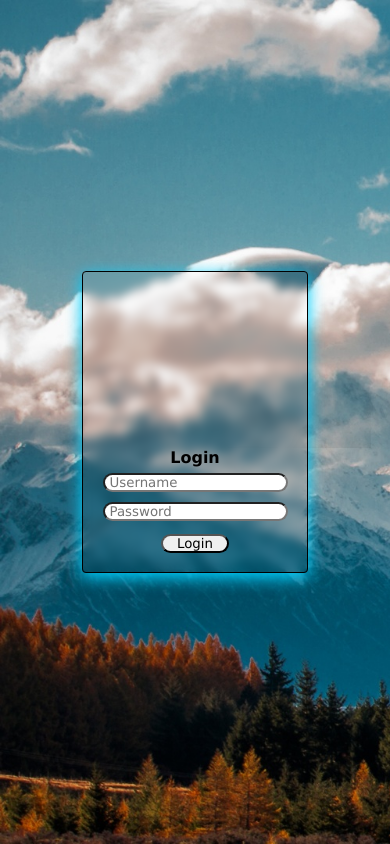
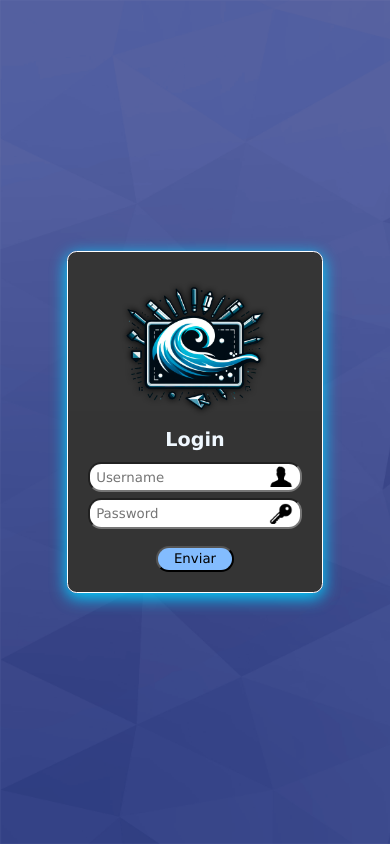
Before and after one commit to Reiax9/Proyecto-Final, a PHP site: page / in a window 390 px wide. Run offline with PHP 8.4, Linux system fonts and the light colour scheme.

Commit message:
Login casi terminado
Falta acabar de poner las media querys y añadir estilos al boton Enviar y hacerlo más bonito.

```diff
--- a/css/index.css
+++ b/css/index.css
@@ -11,7 +11,7 @@ html {
 
 body {
   margin: auto;
-  background-image: url('/img/mountains1.jpg');
+  background-image: url('/img/wallpaper.png');
   background-size: cover;
   background-repeat: no-repeat;
 
@@ -24,18 +24,16 @@ body {
 }
 
 #iconoEmpresa {
-  width: 100%;
-  height: 100%;
-  padding: 5em;
+  width: 10em;
+  height: 10em;
   background-image: url('../img/ClassWaveManagment_Logo.png');
 }
 
 #container-form{
   padding: 1em;
-  border: solid 1px black;
-  border-radius: 4px;
+  border: solid 1px rgb(255, 255, 255);
+  border-radius: 0.6em;
   box-shadow: 0 4px 16px 0 rgba(0, 208, 255, 1), 0 6px 20px 0 rgba(0, 208, 255, 0.2);
-  /* background-color:rgba(0, 0, 0, 0.2); */
 
   display: flex;
   flex-direction: column;
@@ -43,7 +41,8 @@ body {
   justify-content: center;
   align-items: center;
 
-  backdrop-filter: blur(5px);
+  background: url('../img/white.png');
+  /* backdrop-filter: blur(5px); */
 }
 
 
@@ -62,26 +61,40 @@ body {
 }
 
 h1 {
-  font-size: 1em;
-  /* margin: 0.25em 0; */
+  font-size: 1.2em;
+  margin-bottom: 0.4em;
   justify-content: center;
+  color: aliceblue;
 }
 
+.logoInput {
+  position: relative;
+}
+
+#logoProfile {
+  max-height: 1.5em;
+  max-width: 1.5em;
+  position: absolute;
+  top: 0.25em;
+  right: 0.8em;
+}
 
 input {
   flex: 1;
 
   margin: 0.25em;
-  padding: 0px 5px;
+  padding-left: 0.5em;
+  padding-right: 2.5em;
 
-  height: 1.7em;
+  min-height: 2em;
 
   border-radius: 1em;
 }
 
+
 .passuser {
   width: auto;
-  margin-top: 0.5em;
+  margin-top: 0.2em;
 }
 
 .passuser:hover {
@@ -90,6 +103,96 @@ input {
 
 
 #button {
-  margin-top: 0.7em;
+  padding: 0; /*! Resetea el padding de los inputs */
+  margin-top: 1em;
+  min-height: 2em;
   width: 35%;
+
+  background-color: rgb(131, 188, 254);
 }
+
+
+/* ! Sistema Responsive de 12 columnes -- SE TIENE QUE COPIAR Y PEGAR */
+
+.col-1 {width: 8.33%;}
+.col-2 {width: 16.66%;}
+.col-3 {width: 25%;}
+.col-4 {width: 33.33%;}
+.col-5 {width: 41.66%;}
+.col-6 {width: 50%;}
+.col-7 {width: 58.33%;}
+.col-8 {width: 66.66%;}
+.col-9 {width: 75%;}
+.col-10 {width: 83.33%;}
+.col-11 {width: 91.66%;}
+.col-12 {width: 100%;}
+
+/*! Esto también hay que hacer un copia y pega */
+
+[class*="col-"] {
+    float: left;
+    padding: 15px;
+
+    text-align: center;
+    height: 7vh;
+}
+
+/*? Permite un salto de linea */
+
+ .row::after {
+  clear: both;
+  content: "";
+}
+
+
+/*! Web Responsive para moviles, tablets o ordenadores */
+
+@media only screen and (min-width: 375px) {
+  /*¿ Telefonos moviles  */
+  .col-sm-1 {width: 8.33%;}
+  .col-sm-2 {width: 16.66%;}
+  .col-sm-3 {width: 25%;}
+  .col-sm-4 {width: 33.33%;}
+  .col-sm-5 {width: 41.66%;}
+  .col-sm-6 {width: 50%;}
+  .col-sm-7 {width: 58.33%;}
+  .col-sm-8 {width: 66.66%;}
+  .col-sm-9 {width: 75%;}
+  .col-sm-10 {width: 83.33%;}
+  .col-sm-11 {width: 91.66%;}
+  .col-sm-12 {width: 100%;}
+}
+
+/*! Medium devices (landscape tablets, 768px and up) */
+@media only screen and (min-width: 700px) {
+  /*<> Tablets  */
+  .col-md-1 {width: 8.33%;}
+  .col-md-2 {width: 16.66%;}
+  .col-md-3 {width: 25%;}
+  .col-md-4 {width: 33.33%;}
+  .col-md-5 {width: 41.66%;}
+  .col-md-6 {width: 50%;}
+  .col-md-7 {width: 58.33%;}
+  .col-md-8 {width: 66.66%;}
+  .col-md-9 {width: 75%;}
+  .col-md-10 {width: 83.33%;}
+  .col-md-11 {width: 91.66%;}
+  .col-md-12 {width: 100%;}
+}
+
+/*! Medium devices (landscape tablets, 768px and up) */
+@media only screen and (min-width: 950px) {
+  /*$ Desktop  */
+  .col-lg-1 {width: 8.33%;}
+  .col-lg-2 {width: 16.66%;}
+  .col-lg-3 {width: 25%;}
+  .col-lg-4 {width: 33.33%;}
+  .col-lg-5 {width: 41.66%;}
+  .col-lg-6 {width: 50%;}
+  .col-lg-7 {width: 58.33%;}
+  .col-lg-8 {width: 66.66%;}
+  .col-lg-9 {width: 75%;}
+  .col-lg-10 {width: 83.33%;}
+  .col-lg-11 {width: 91.66%;}
+  .col-lg-12 {width: 100%;}
+}
--- a/index.html
+++ b/index.html
@@ -9,14 +9,18 @@
 <body>
     <main>
         <div id="container-form">
-            <span id="iconoEmpresa"></span>
+            <img src="./img/ClassWaveManagment_Logo.png" alt="Logo ClassWave" id="iconoEmpresa">
             <h1>Login</h1>
             <form action="./index.html" method="post">
-                <!-- <label for="user">Username: </label> -->
-                <input type="text" name="name" class="passuser" placeholder="Username">
-                <!-- <label for="password">Password: </label> -->
-                <input type="password" name="password" class="passuser" placeholder="Password">
-                <input type="submit" value="Login" id="button">
+                <div class="logoInput">
+                    <img src="./img/profile.png" alt="logoProfile" id="logoProfile">
+                    <input type="text" name="name" class="passuser" placeholder="Username" required>
+                </div>
+                <div class="logoInput">
+                    <img src="./img/key.png" alt="logoProfile" id="logoProfile">
+                    <input type="password" name="password" class="passuser" placeholder="Password" required>
+                </div>
+                <input type="submit" value="Enviar" id="button">
             </form>
         </div>
     </main>
```
Also changed, not shown: img/key.png (added), img/wallpaper.png (added), img/wallpaper.webp (added), img/white.png (added), img/white.webp (added).
